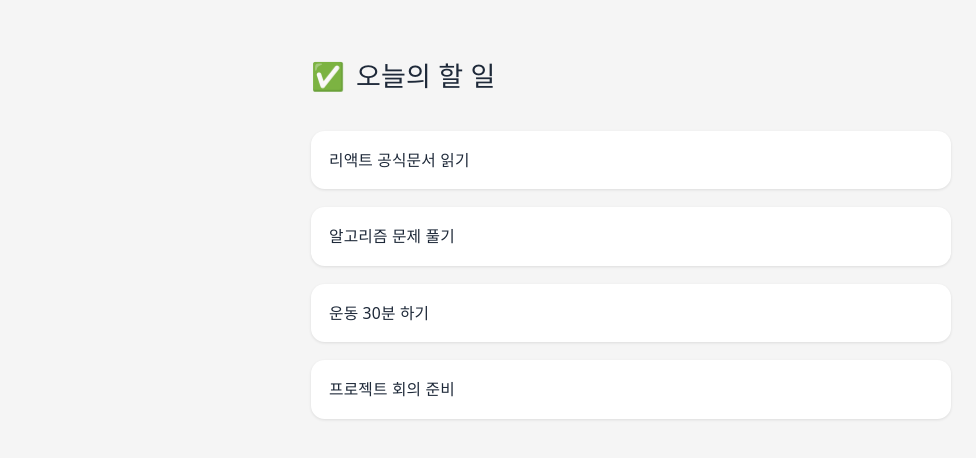
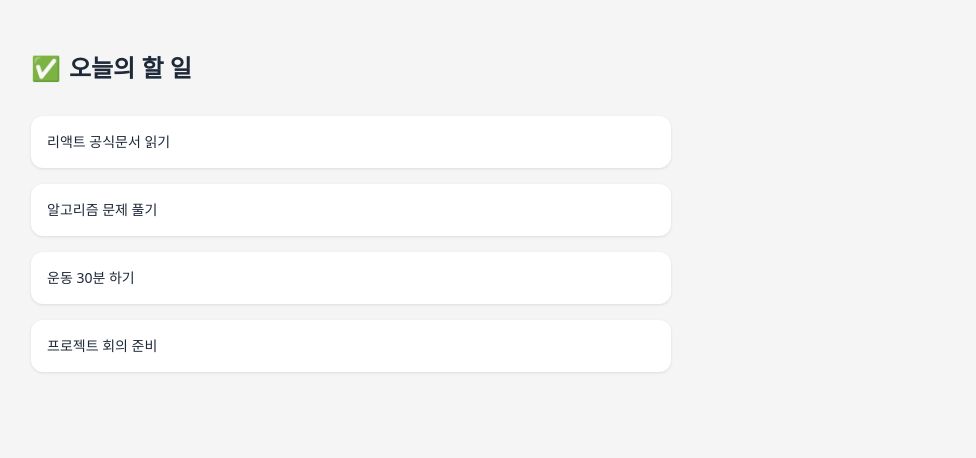
Before and after one commit to IT-Cotato/13th-Frontend-Assignment, a React (Vite) app: page / in a window 1280 px wide. Shown: the top 458 px of the page, without its empty margins (9-985 px from the left). Built offline with nearby package versions, Linux system fonts and the light colour scheme.

Commit message:
refactor: 수정사항 반영

```diff
--- a/src/App.tsx
+++ b/src/App.tsx
@@ -3,19 +3,20 @@ import TodoList from "./components/TodoList";
 
 function App() {
   const title = "오늘의 할 일";
+  const icon = "✅";
 
-  const todo1 = "리액트 공식문서 읽기";
-  const todo2 = "알고리즘 문제 풀기";
-  const todo3 = "운동 30분 하기";
-  const todo4 = "프로젝트 회의 준비";
-
-  const icon = "✅";
+  const todos = [
+    "리액트 공식문서 읽기",
+    "알고리즘 문제 풀기",
+    "운동 30분 하기",
+    "프로젝트 회의 준비",
+  ];
 
   return (
     <div className="min-h-screen bg-neutral-100 p-10">
       <div className="w-[640px] inline-flex flex-col justify-start items-start gap-5">
         <TodoHeader icon={icon} title={title} />
-        <TodoList todo1={todo1} todo2={todo2} todo3={todo3} todo4={todo4} />
+        <TodoList todos={todos} />
       </div>
     </div>
   );
--- a/src/components/TodoCard.tsx
+++ b/src/components/TodoCard.tsx
@@ -1,17 +1,10 @@
 type TodoCardProps = {
   text: string;
-  isLast?: boolean;
 };
 
-function TodoCard({ text, isLast }: TodoCardProps) {
+function TodoCard({ text }: TodoCardProps) {
   return (
-    <div
-      className={
-        isLast
-          ? "self-stretch flex-1 p-4 bg-white rounded-xl shadow-[0px_1px_3px_0px_rgba(0,0,0,0.10)] inline-flex justify-start items-center gap-2.5"
-          : "self-stretch p-4 bg-white rounded-xl shadow-[0px_1px_3px_0px_rgba(0,0,0,0.10)] inline-flex justify-start items-center gap-2.5"
-      }
-    >
+    <div className="self-stretch p-4 bg-white rounded-xl shadow-[0px_1px_3px_0px_rgba(0,0,0,0.10)] inline-flex justify-start items-center gap-2.5">
       <div className="text-gray-800 text-sm font-normal leading-5">{text}</div>
     </div>
   );
--- a/src/components/TodoHeader.tsx
+++ b/src/components/TodoHeader.tsx
@@ -5,20 +5,9 @@ type TodoHeaderProps = {
 
 function TodoHeader({ icon, title }: TodoHeaderProps) {
   return (
-    <div className="self-stretch py-2.5 flex flex-col justify-start items-start gap-2.5">
-      <div className="self-stretch h-9 inline-flex justify-start items-center gap-2">
-        <div className="w-8 h-9 flex items-center justify-start">
-          <div className="text-gray-800 text-2xl font-bold leading-9">
-            {icon}
-          </div>
-        </div>
-
-        <div className="h-9 flex items-center justify-start">
-          <div className="text-gray-800 text-2xl font-bold leading-9">
-            {title}
-          </div>
-        </div>
-      </div>
+    <div className="flex self-stretch items-center gap-2 py-2.5">
+      <span className="text-gray-800 text-2xl font-bold leading-9">{icon}</span>
+      <h1 className="text-gray-800 text-2xl font-bold leading-9">{title}</h1>
     </div>
   );
 }
--- a/src/components/TodoList.tsx
+++ b/src/components/TodoList.tsx
@@ -1,22 +1,21 @@
 import TodoCard from "./TodoCard";
 
 type TodoListProps = {
-  todo1: string;
-  todo2: string;
-  todo3: string;
-  todo4: string;
+  todos: string[];
 };
 
-function TodoList({ todo1, todo2, todo3, todo4 }: TodoListProps) {
+function TodoList({ todos }: TodoListProps) {
   return (
-    <div className="self-stretch h-64 flex flex-col justify-start items-start gap-4">
-      <div className="self-stretch flex-1 flex flex-col justify-start items-start gap-4">
-        <TodoCard text={todo1} />
-        <TodoCard text={todo2} />
-        <TodoCard text={todo3} />
-        <TodoCard text={todo4} />
-      </div>
-    </div>
+    <ul className="self-stretch h-64 list-none m-0 flex flex-col justify-start items-start gap-4 p-0">
+      {todos.map((todo, index) => (
+        <li
+          key={index}
+          className="self-stretch flex-1 flex flex-col justify-start items-start"
+        >
+          <TodoCard text={todo} />
+        </li>
+      ))}
+    </ul>
   );
 }
 
--- a/src/index.css
+++ b/src/index.css
@@ -1,113 +1,11 @@
 @import "tailwindcss";
 
-:root {
-  --text: #6b6375;
-  --text-h: #08060d;
-  --bg: #fff;
-  --border: #e5e4e7;
-  --code-bg: #f4f3ec;
-  --accent: #aa3bff;
-  --accent-bg: rgba(170, 59, 255, 0.1);
-  --accent-border: rgba(170, 59, 255, 0.5);
-  --social-bg: rgba(244, 243, 236, 0.5);
-  --shadow:
-    rgba(0, 0, 0, 0.1) 0 10px 15px -3px, rgba(0, 0, 0, 0.05) 0 4px 6px -2px;
-
-  --sans: system-ui, "Segoe UI", Roboto, sans-serif;
-  --heading: system-ui, "Segoe UI", Roboto, sans-serif;
-  --mono: ui-monospace, Consolas, monospace;
-
-  font: 18px/145% var(--sans);
-  letter-spacing: 0.18px;
-  color-scheme: light dark;
-  color: var(--text);
-  background: var(--bg);
-  font-synthesis: none;
-  text-rendering: optimizeLegibility;
-  -webkit-font-smoothing: antialiased;
-  -moz-osx-font-smoothing: grayscale;
-
-  @media (max-width: 1024px) {
-    font-size: 16px;
-  }
-}
-
-@media (prefers-color-scheme: dark) {
-  :root {
-    --text: #1f2937;
-    --text-h: #f3f4f6;
-    --bg: #16171d;
-    --border: #2e303a;
-    --code-bg: #1f2028;
-    --accent: #c084fc;
-    --accent-bg: rgba(192, 132, 252, 0.15);
-    --accent-border: rgba(192, 132, 252, 0.5);
-    --social-bg: rgba(47, 48, 58, 0.5);
-    --shadow:
-      rgba(0, 0, 0, 0.4) 0 10px 15px -3px, rgba(0, 0, 0, 0.25) 0 4px 6px -2px;
-  }
-
-  #social .button-icon {
-    filter: invert(1) brightness(2);
-  }
+body {
+  margin: 0;
+  font-family: Pretendard, system-ui, sans-serif;
+  @apply bg-neutral-100;
 }
 
 #root {
-  width: 1126px;
-  max-width: 100%;
-  margin: 0 auto;
-  text-align: center;
   min-height: 100svh;
-  display: flex;
-  flex-direction: column;
-  box-sizing: border-box;
 }
-
-body {
-  margin: 0;
-  @apply bg-neutral-100;
-}
-
-h1,
-h2 {
-  font-family: var(--heading);
-  font-weight: 500;
-  color: var(--text-h);
-}
-
-h1 {
-  font-size: 56px;
-  letter-spacing: -1.68px;
-  margin: 32px 0;
-  @media (max-width: 1024px) {
-    font-size: 36px;
-    margin: 20px 0;
-  }
-}
-h2 {
-  font-size: 24px;
-  line-height: 118%;
-  letter-spacing: -0.24px;
-  margin: 0 0 8px;
-  @media (max-width: 1024px) {
-    font-size: 20px;
-  }
-}
-p {
-  margin: 0;
-}
-
-code,
-.counter {
-  font-family: var(--mono);
-  display: inline-flex;
-  border-radius: 4px;
-  color: var(--text-h);
-}
-
-code {
-  font-size: 15px;
-  line-height: 135%;
-  padding: 4px 8px;
-  background: var(--code-bg);
-}
```
